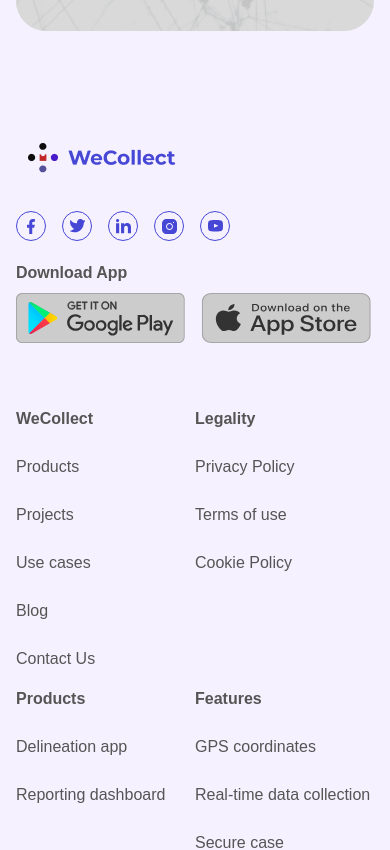
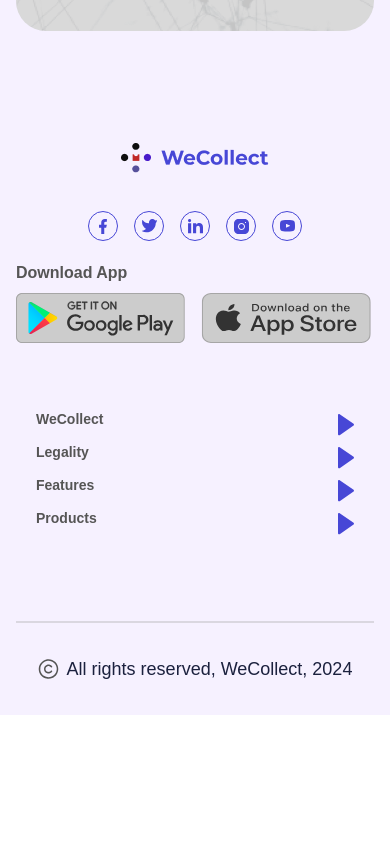
Before and after one commit to Daniekeys/temporary-hosting, a Next.js app: page /blog in a window 390 px wide. Shown: the part 8740-9590 px from the top of the page. After the commit the page ends 9455 px from the top, so only its background shows below. Built offline with nearby package versions, Linux system fonts and the light colour scheme.

Commit message:
chore: Import copy.svg and add FooterFaq component to new-footer.jsx

```diff
--- /dev/null
+++ b/components/LandingPage/FooterFaq.tsx
@@ -0,0 +1,57 @@
+import React, { useState } from "react";
+import Image from "next/image";
+import { mobileFooterData } from "../../utils/mobileFooterData";
+import blueangle from "../../assets/svg/blueangleright.svg";
+import grayangle from "../../assets/svg/grayangledown.svg";
+
+function FooterFaq() {
+  return (
+    <div className="w-full h-auto mt-[66px] md:hidden">
+      <div className="flex flex-col">
+        {mobileFooterData.map((item: any, index: number) => {
+          return <SingleActivities item={item} key={index} />;
+        })}
+      </div>
+    </div>
+  );
+}
+
+export default FooterFaq;
+
+const SingleActivities = ({ item }: any) => {
+  const [isOpen, setIsOpen] = useState(false);
+  const { title, list1, list2, list3, list4, list5 } = item;
+
+  return (
+    <div className="w-full rounded-[20px] px-5">
+      <div
+        className="w-full m-auto flex justify-between items-center"
+        onClick={() => setIsOpen(!isOpen)}
+      >
+        <p
+          className="text-[14px] font-bold cursor-pointer
+        text-[#555555] mb-3"
+        >
+          {title}
+        </p>
+
+        <p className="cursor-pointer">
+          {isOpen ? (
+            <Image src={grayangle} alt="" />
+          ) : (
+            <Image src={blueangle} alt="" />
+          )}
+        </p>
+      </div>
+      {isOpen && (
+        <div className="text-[#555555] text-[14px] font-medium">
+          <p className="mt-4">{list1}</p>
+          <p className="mt-3">{list2}</p>
+          <p className="mt-3">{list3}</p>
+          <p className="mt-3">{list4}</p>
+          <p className="mt-3">{list5}</p>
+        </div>
+      )}
+    </div>
+  );
+};
--- a/components/footer/new-footer.jsx
+++ b/components/footer/new-footer.jsx
@@ -11,7 +11,8 @@
 import youtube from "../../assets/svg/youtube.svg";
 import googleIcon from "../../assets/svg/playstore.svg";
 import appleIcon from "../../assets/svg/applestore.svg";
-import copy from "../../assets/svg/copy.svg"
+import copy from "../../assets/svg/copy.svg";
+import FooterFaq from "../LandingPage/FooterFaq";
 const NewFooter = () => {
   return (
     <div className="w-full flex flex-col bg-[#F6F1FF] pt-8">
@@ -26,9 +27,10 @@
                 width={logo.width}
                 height={logo.height}
                 alt="image"
+                className="m-auto md:m-0"
               />
               <div className="flex flex-col md:w-8/12 2xl:w-6/12">
-                <div className="flex md:justify-between items-center mt-[26px] gap-x-4 w-full">
+                <div className="flex justify-center md:justify-between items-center mt-[26px] gap-x-4 w-full">
                   <Link
                     href="https://www.facebook.com/Primallp/"
                     target="_blank"
@@ -117,8 +119,10 @@
               </div>
             </div>
 
+            <FooterFaq />
+
             {/* other session */}
-            <div className="w-full md:w-8/12 grid grid-cols-2 gap-y-4 md:gap-y-0 pb-12 md:pb-0 lg:grid-cols-4 mt-16 md:mt-0">
+            <div className="w-full md:w-8/12 md:grid grid-cols-2 gap-y-4 md:gap-y-0 pb-12 md:pb-0 lg:grid-cols-4 mt-16 md:mt-0 hidden">
               {/* ################3 start of a park */}
               <div className="flex flex-col space-y-6">
                 <h1 className="text-ash sat-bold  text-base font-bold">
--- /dev/null
+++ b/utils/mobileFooterData.ts
@@ -0,0 +1,31 @@
+export const mobileFooterData = [
+  {
+    id: 1,
+    title: "WeCollect",
+    list1: "Products",
+    list2: "Projects",
+    list3: "Use cases",
+    list4: "Blog",
+    list5: "Contact Us",
+  },
+  {
+    id: 2,
+    title: "Legality",
+    list1: "Privacy Policy",
+    list2: "Terms of use",
+    list3: "Cookie Policy",
+  },
+  {
+    id: 3,
+    title: "Features",
+    list1: "GPS coordinates",
+    list2: "Real-time data collection",
+    list3: "Secure case management",
+  },
+  {
+    id: 4,
+    title: "Products",
+    list1: "Delineation  app",
+    list2: "AReporting dashboard",
+  },
+];
```
Also changed, not shown: assets/svg/blueangleright.svg (added), assets/svg/grayangledown.svg (added).
